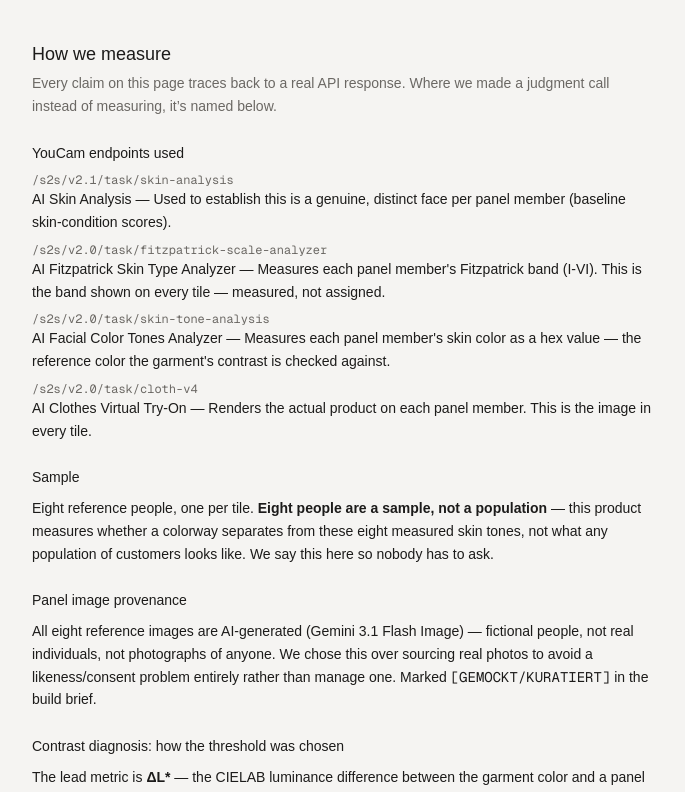
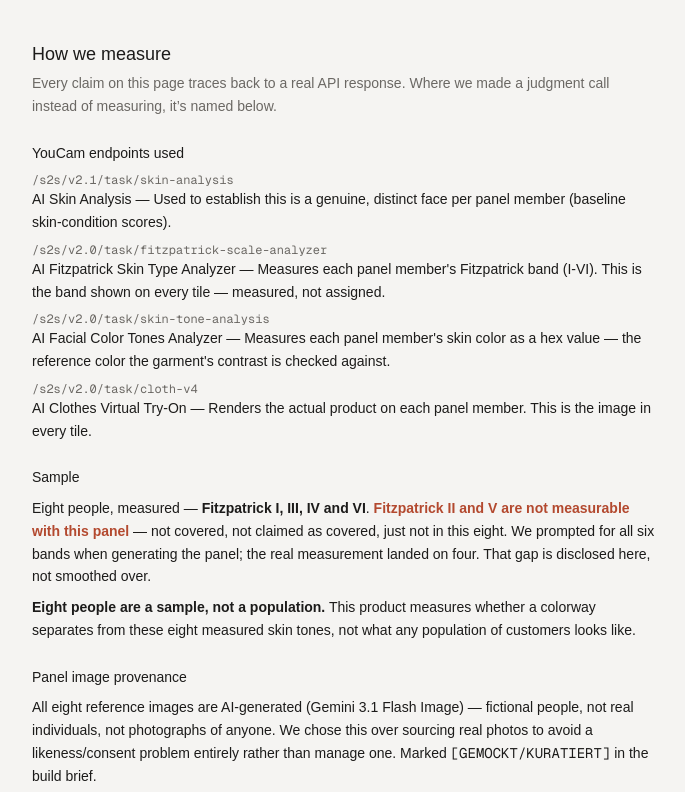
Before and after one commit to fiya-chris-and-AI/casting, a Next.js app: page /methods in a window 1280 px wide. Shown: the top 792 px of the page, without its empty margins (296-981 px from the left). Built offline with nearby package versions, Linux system fonts and the light colour scheme.

Commit message:
docs+feat: name the panel's Fitzpatrick gap loudly, not just accurately

```diff
--- a/components/MethodsPanel.tsx
+++ b/components/MethodsPanel.tsx
@@ -29,10 +29,15 @@ export function MethodsPanel() {
       </ul>
 
       <h2 className="mb-2 font-medium">Sample</h2>
+      <p className="mb-2">
+        Eight people, measured — <strong>Fitzpatrick I, III, IV and VI</strong>.{" "}
+        <strong className="text-[color:var(--gap-accent)]">Fitzpatrick II and V are not measurable with this panel</strong> —
+        not covered, not claimed as covered, just not in this eight. We prompted for all six bands when generating
+        the panel; the real measurement landed on four. That gap is disclosed here, not smoothed over.
+      </p>
       <p className="mb-6">
-        Eight reference people, one per tile. <strong>Eight people are a sample, not a population</strong> — this
-        product measures whether a colorway separates from these eight measured skin tones, not what any population
-        of customers looks like. We say this here so nobody has to ask.
+        <strong>Eight people are a sample, not a population.</strong> This product measures whether a colorway
+        separates from these eight measured skin tones, not what any population of customers looks like.
       </p>
 
       <h2 className="mb-2 font-medium">Panel image provenance</h2>
```
